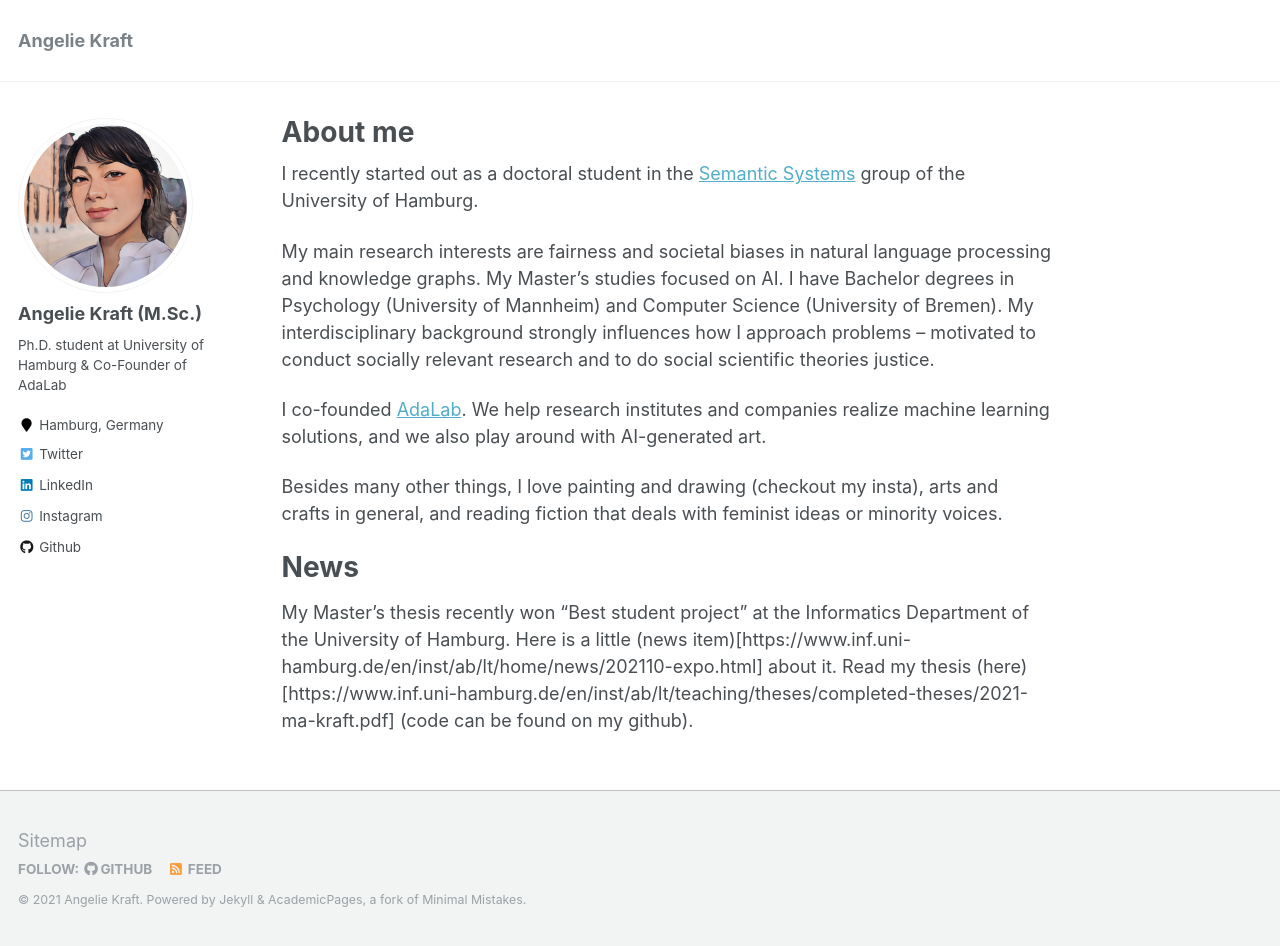
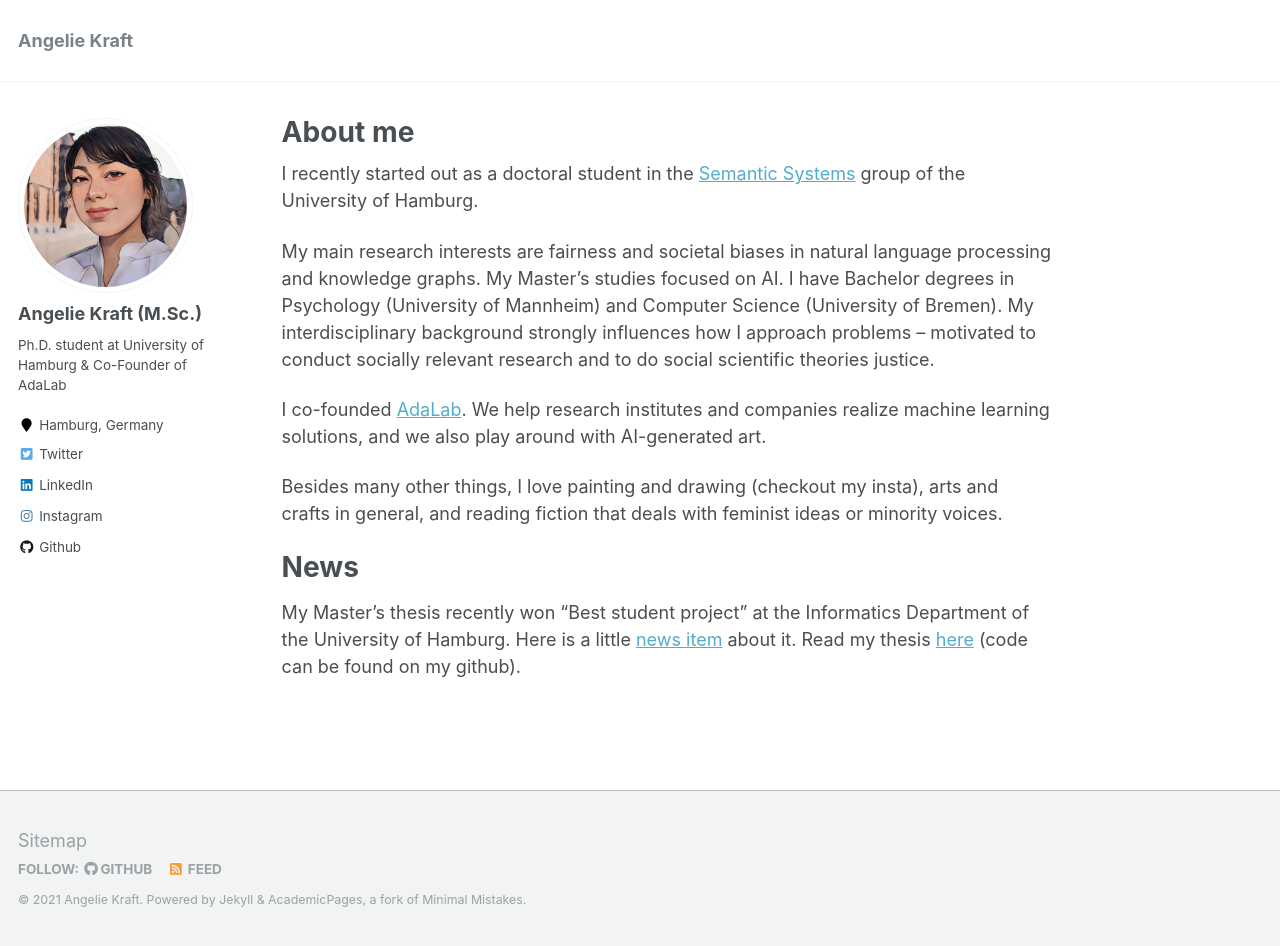
Before and after one commit to krangelie/krangelie.github.io, a Jekyll site: the page built from _pages/about.md, in a window 1280 px wide and 946 px high. Built offline with Jekyll 4.4.1, drawn with Linux system fonts in a browser that asks for light colours.

Commit message:
link fix

```diff
--- a/_pages/about.md
+++ b/_pages/about.md
@@ -19,4 +19,4 @@ Besides many other things, I love painting and drawing (checkout my insta), arts
 
 # News
 
-My Master's thesis recently won "Best student project" at the Informatics Department of the University of Hamburg. Here is a little (news item)[https://www.inf.uni-hamburg.de/en/inst/ab/lt/home/news/202110-expo.html] about it. Read my thesis (here)[https://www.inf.uni-hamburg.de/en/inst/ab/lt/teaching/theses/completed-theses/2021-ma-kraft.pdf] (code can be found on my github).
+My Master's thesis recently won "Best student project" at the Informatics Department of the University of Hamburg. Here is a little [news item](https://www.inf.uni-hamburg.de/en/inst/ab/lt/home/news/202110-expo.html) about it. Read my thesis [here](https://www.inf.uni-hamburg.de/en/inst/ab/lt/teaching/theses/completed-theses/2021-ma-kraft.pdf) (code can be found on my github).
```
